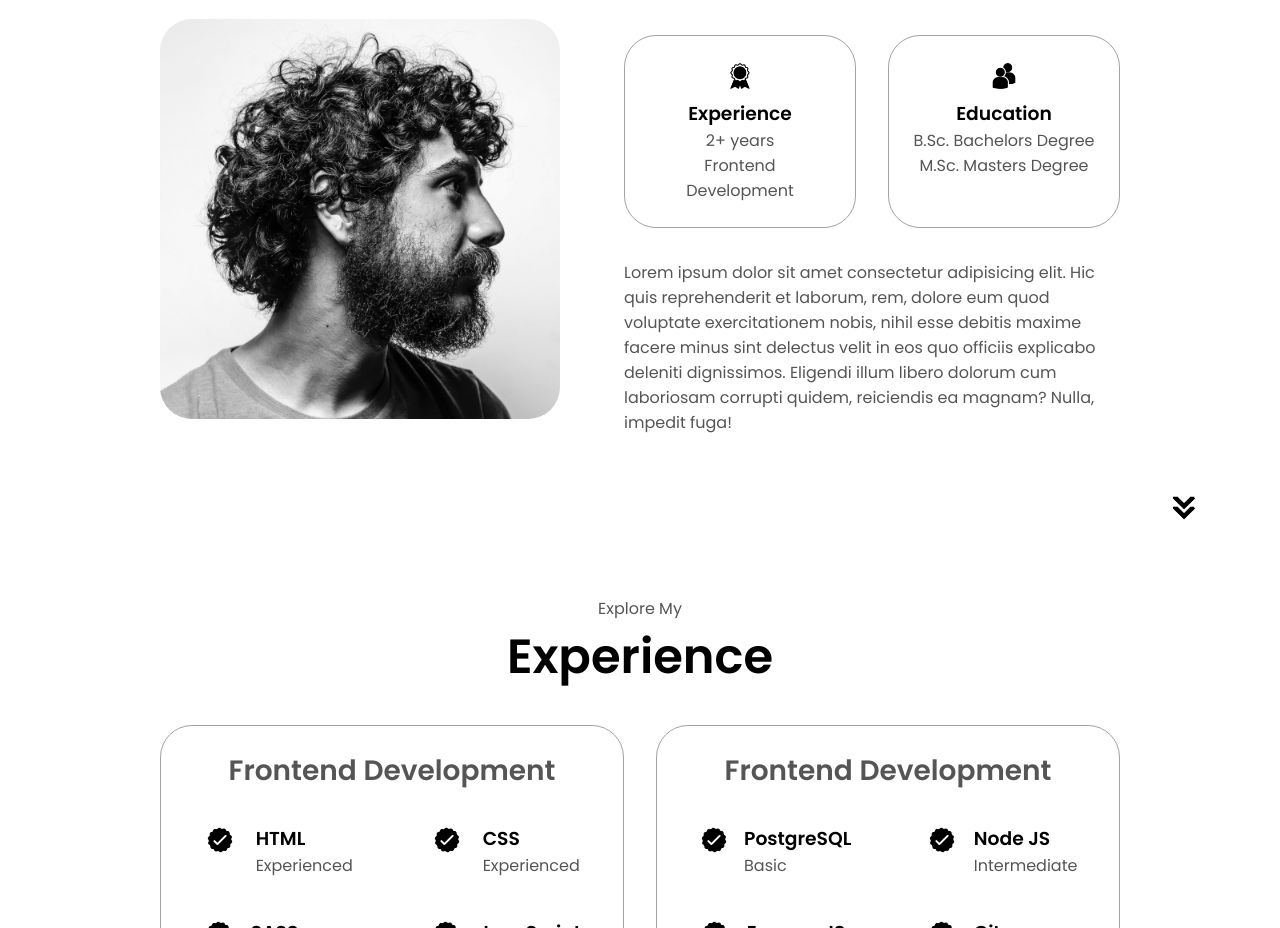
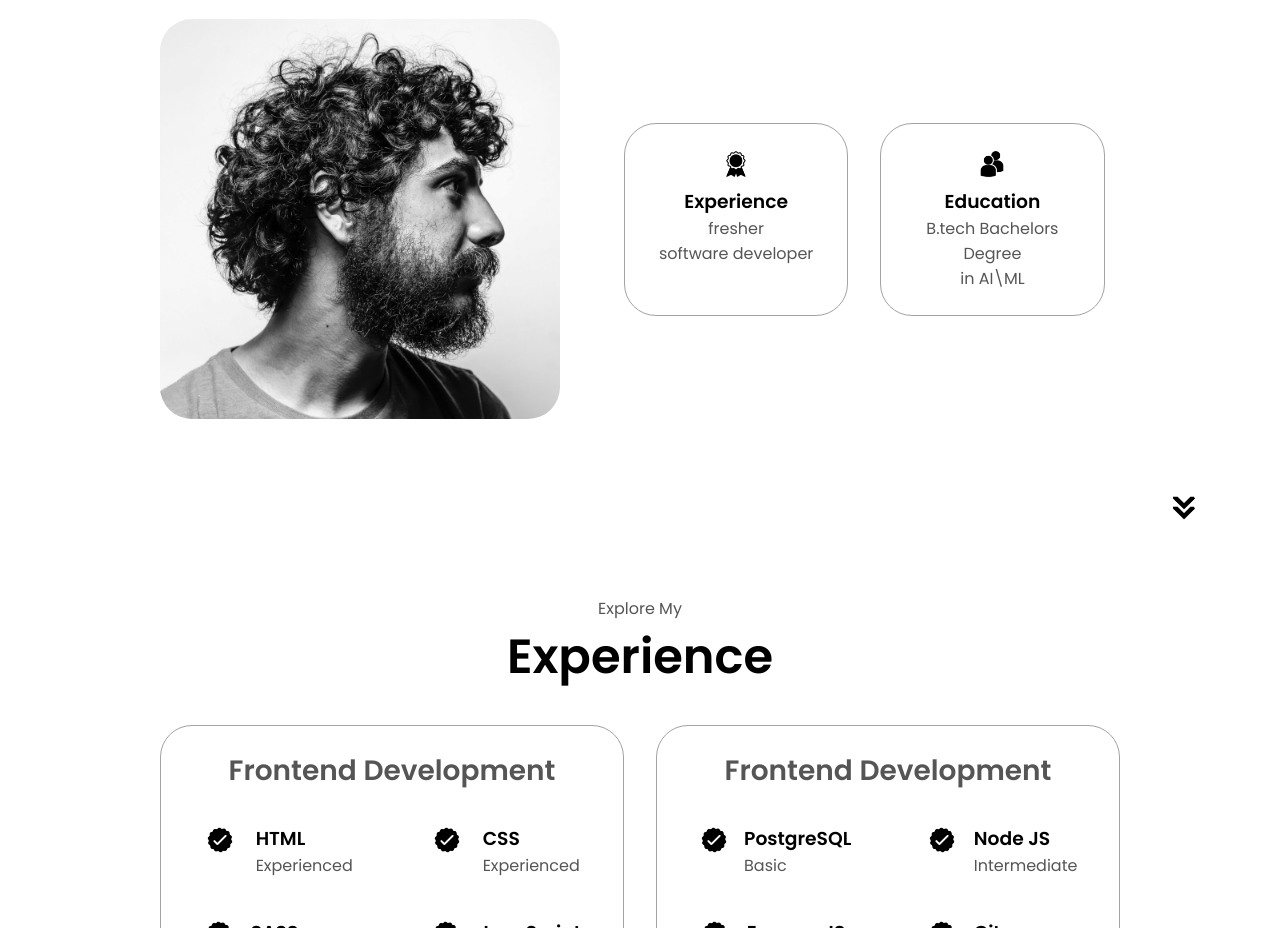
Before and after one commit to subhaz18/portrepo, a plain HTML site: page index.html in a window 1280 px wide. Shown: the part 1100-2028 px from the top of the page. Drawn offline with Linux system fonts and the light colour scheme.

Commit message:
Update index.html

```diff
--- a/index.html
+++ b/index.html
@@ -93,7 +93,7 @@
                 class="icon"
               />
               <h3>Experience</h3>
-              <p>2+ years <br />Frontend Development</p>
+              <p> fresher<br />software developer</p>
             </div>
             <div class="details-container">
               <img
@@ -102,17 +102,12 @@
                 class="icon"
               />
               <h3>Education</h3>
-              <p>B.Sc. Bachelors Degree<br />M.Sc. Masters Degree</p>
+              <p>B.tech Bachelors Degree<br />in AI\ML</p>
             </div>
           </div>
           <div class="text-container">
             <p>
-              Lorem ipsum dolor sit amet consectetur adipisicing elit. Hic quis
-              reprehenderit et laborum, rem, dolore eum quod voluptate
-              exercitationem nobis, nihil esse debitis maxime facere minus sint
-              delectus velit in eos quo officiis explicabo deleniti dignissimos.
-              Eligendi illum libero dolorum cum laboriosam corrupti quidem,
-              reiciendis ea magnam? Nulla, impedit fuga!
+
             </p>
           </div>
         </div>
```
